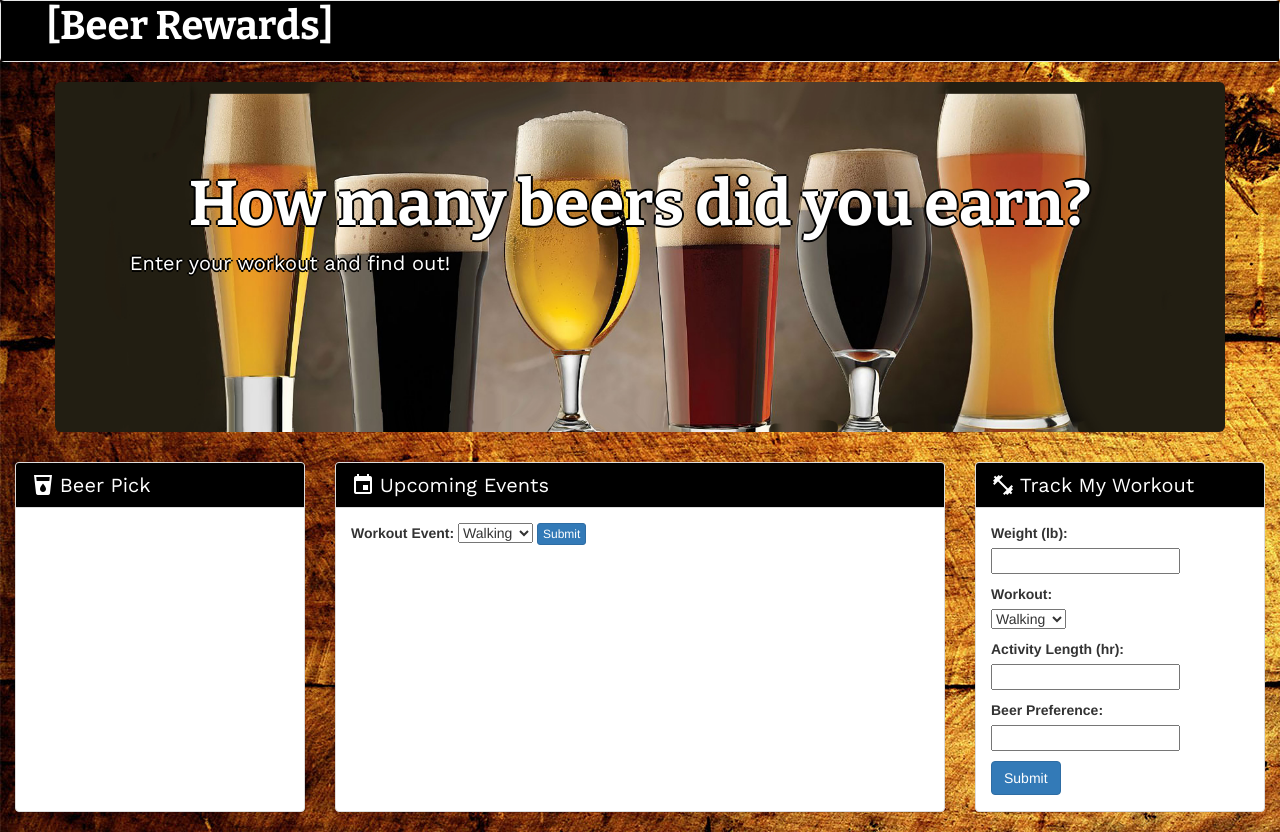
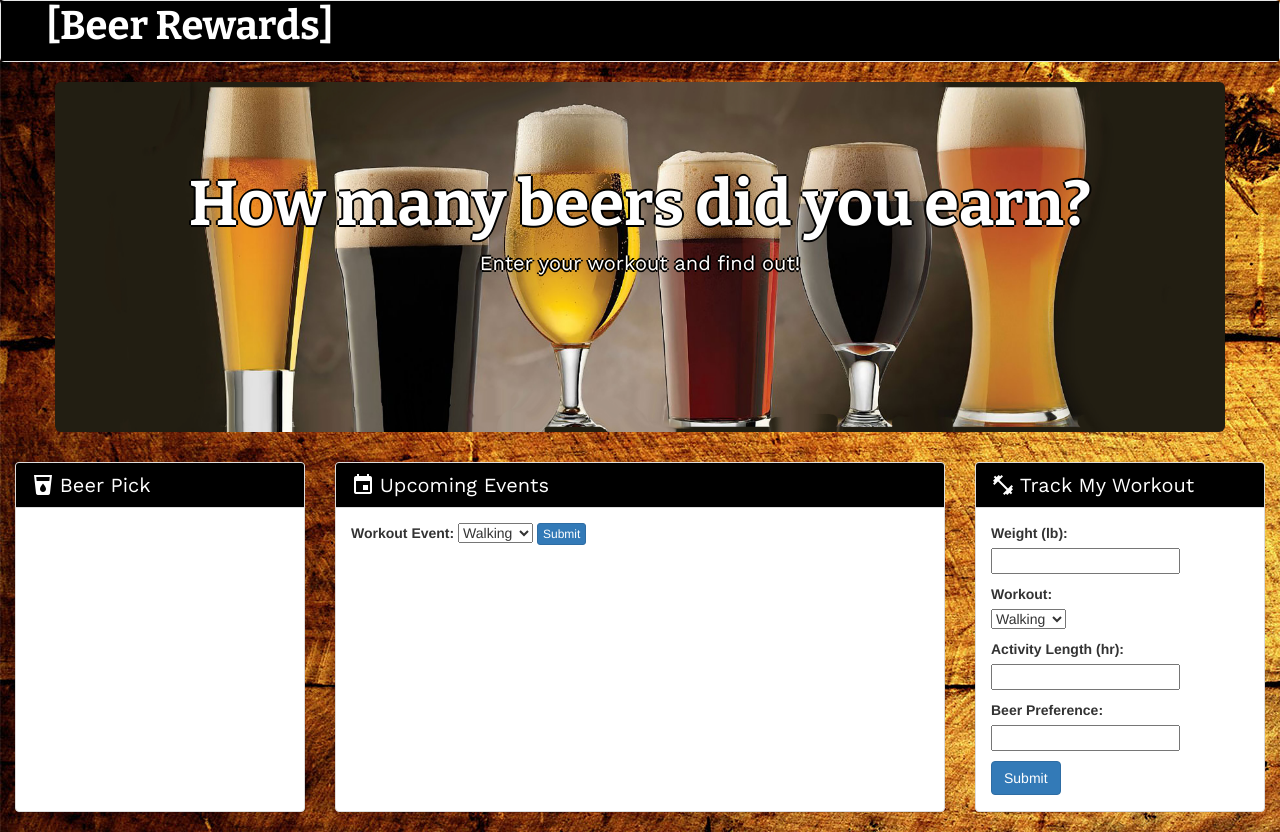
Before and after one commit to sloh03/beerRewards, a plain HTML site: page index.html in a window 1280 px wide. Drawn offline with nearby package versions, Linux system fonts and the light colour scheme; no server answers.

Commit message:
Added RJs jumbotron fix

```diff
--- a/css/beer.css
+++ b/css/beer.css
@@ -73,8 +73,8 @@ JUMBOTRON
 ******************/
 .jumbotron {
 	background-image: url(craftbeer.jpg);
-	background-position: fixed;
-	background-size: 100%;
+	background-position: center;
+	background-size: cover;
 	background-repeat: no-repeat;
 }
 
--- a/index.html
+++ b/index.html
@@ -58,13 +58,12 @@
             <div class="jumbotron" style="color: white; text-shadow: -2px 0 #000, 0 2px #000, 2px 0 #000, 0 -2px #000; font-family:'Bitter', serif, sans-serif; height: 350px;">
                 <div id="quote">
                   <h1 id="jumbotron-text" style="width: 100%; margin-top: 40px; text-align: center;">How many beers did you earn?</h1>
-                <p id="jumbotron-text" style="width: 350px; text-align: center; font-size: 20px;">Enter your workout and find out!</p>
+                  <p id="jumbotron-text" style="width: 350px; margin-left: auto; margin-right: auto; text-align: center; font-size: 20px;">Enter your workout and find out!</p>
                 </div>
             </div>
         </div>
       </div>
     </div>
-
 
   <!-- Row: Search and Results -->
   <div class="container2">
```
Lines whose indentation alone changed are shown as unchanged.
